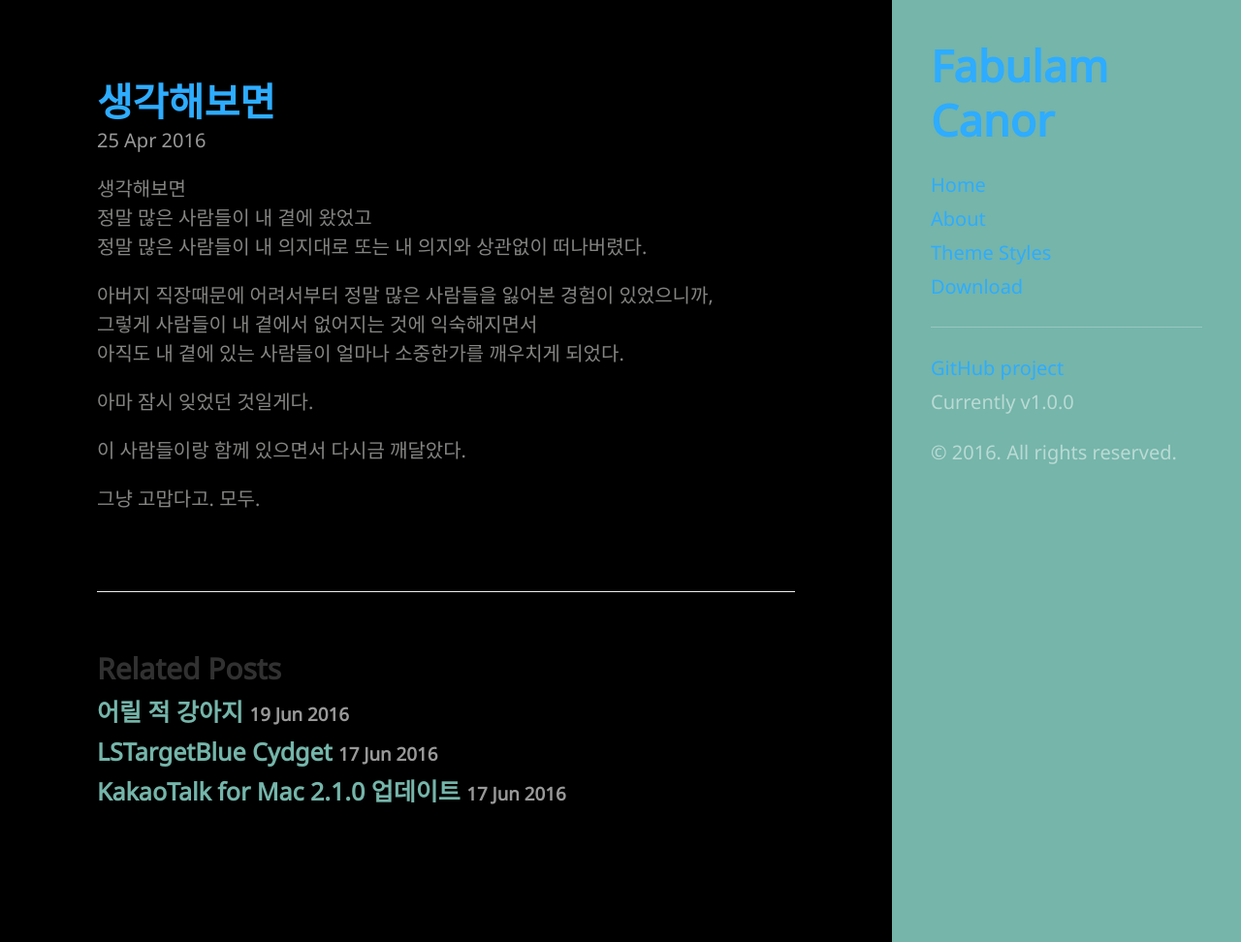
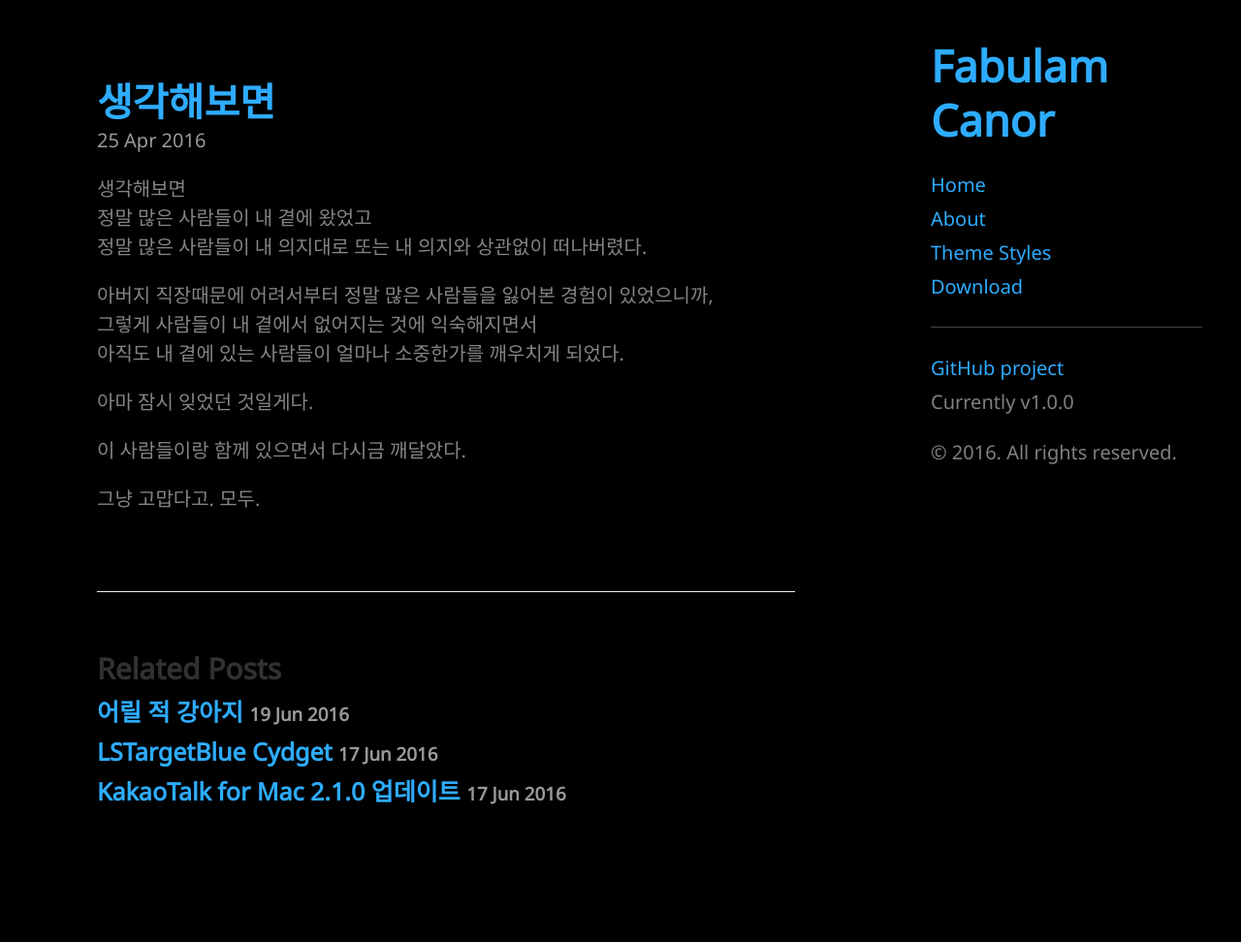
Before and after one commit to Canorus/canorus.github.io, a Jekyll site: the page built from _posts/2016-04-25-come-to-think-of-it.md, in a window 1280 px wide and 972 px high. Shown: the whole window at 97% size. Built offline with Jekyll 4.4.1, drawn with Linux system fonts in a browser that asks for light colours.

Commit message:
Theme modification

```diff
--- a/_layouts/default.html
+++ b/_layouts/default.html
@@ -3,7 +3,7 @@
 
   {% include head.html %}
 
-  <body class="layout-reverse theme-base-0c">
+  <body class="layout-reverse theme-base-03">
 
     {% include sidebar.html %}
 
```
